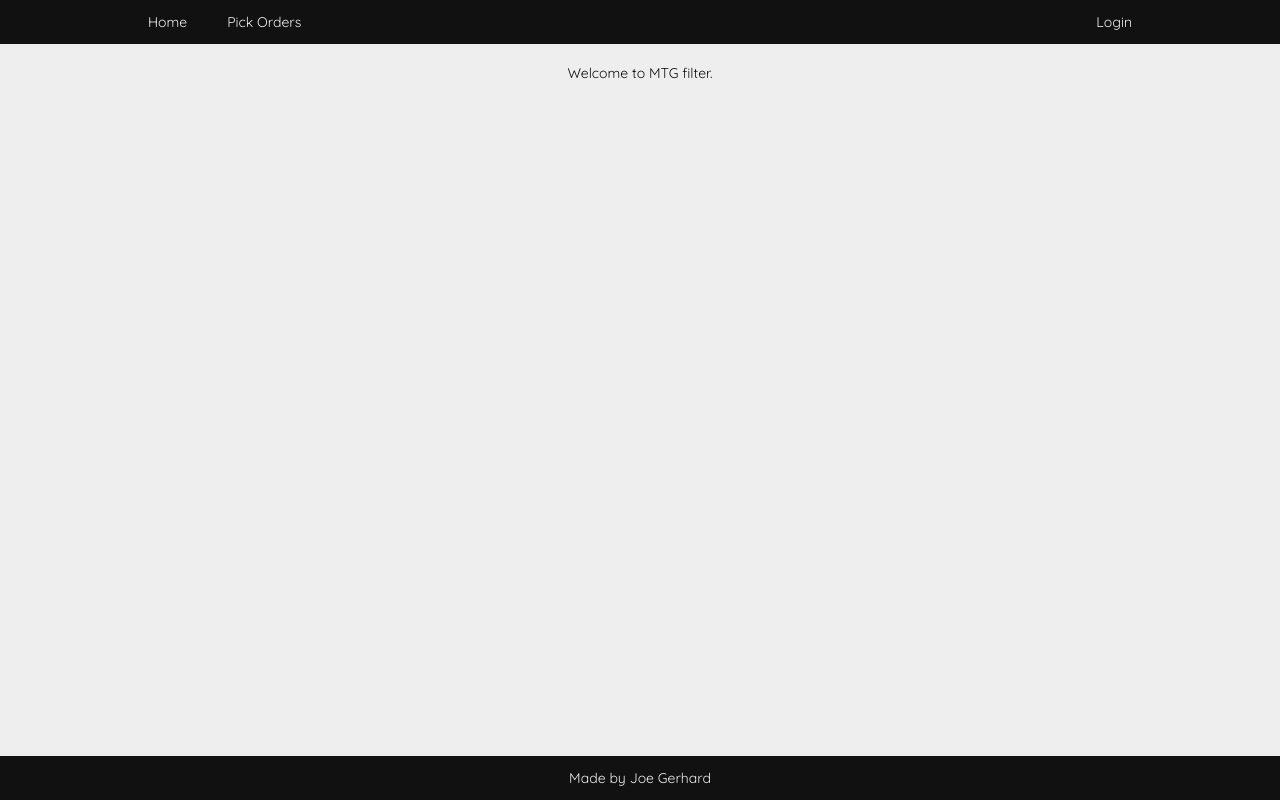
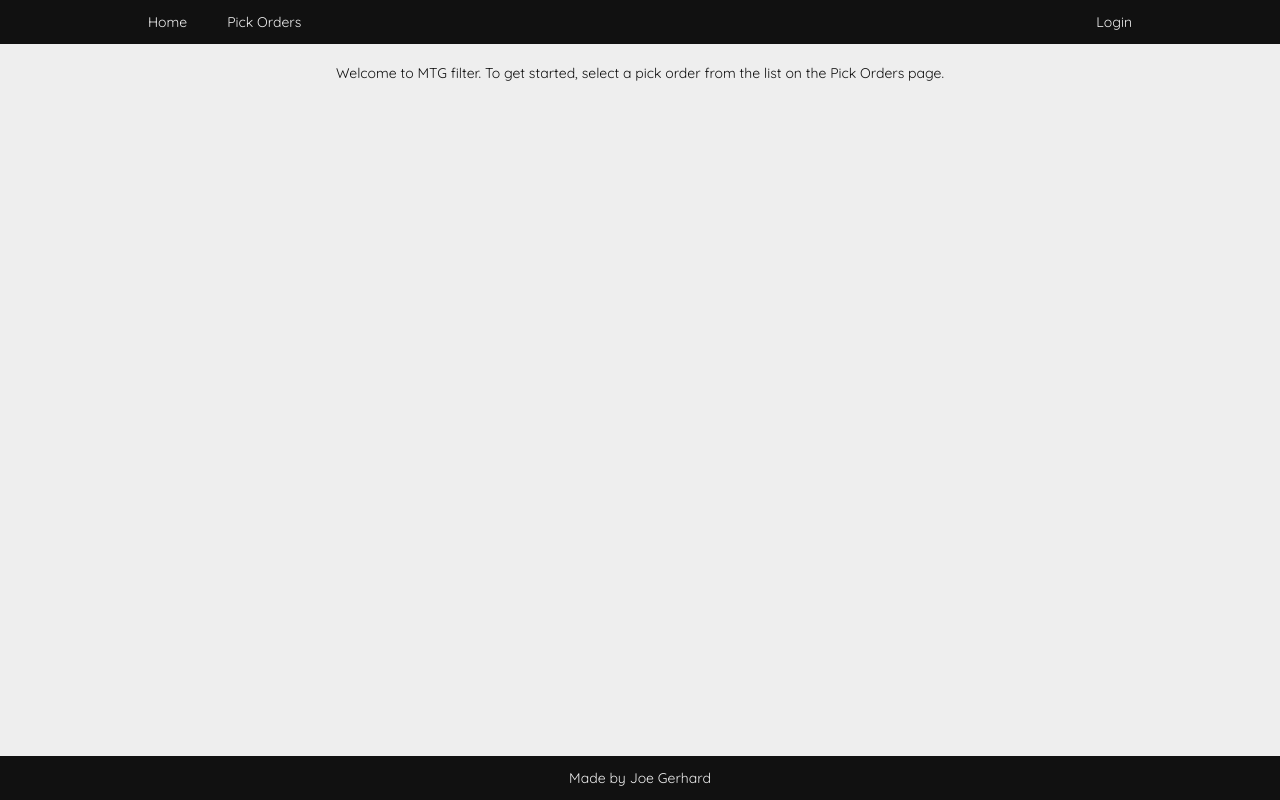
Before and after one commit to joe-gerhard/mtg-filter-mern, a React (Create React App) app in the folder client/: page / in a window 1280 px wide. Built offline with nearby package versions, Linux system fonts and the light colour scheme; no server answers.

Commit message:
Add instructions to landing page

```diff
--- a/client/src/components/Main/Main.jsx
+++ b/client/src/components/Main/Main.jsx
@@ -4,7 +4,7 @@ import { StyledMain } from './styles';
 const Main = () => {
   return (
     <StyledMain>
-      Welcome to MTG filter.
+      Welcome to MTG filter. To get started, select a pick order from the list on the Pick Orders page.
     </StyledMain>
   )
 }
```
